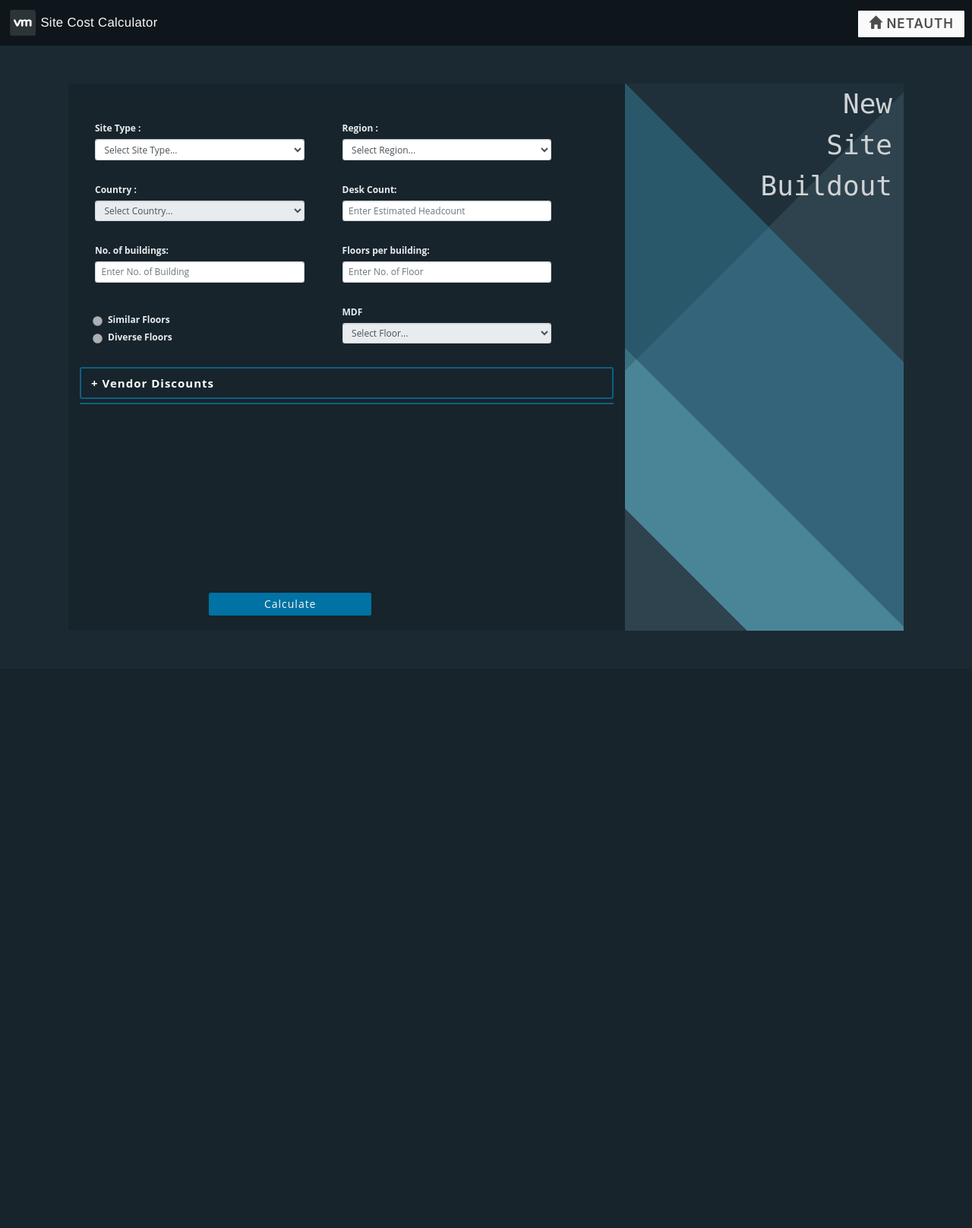
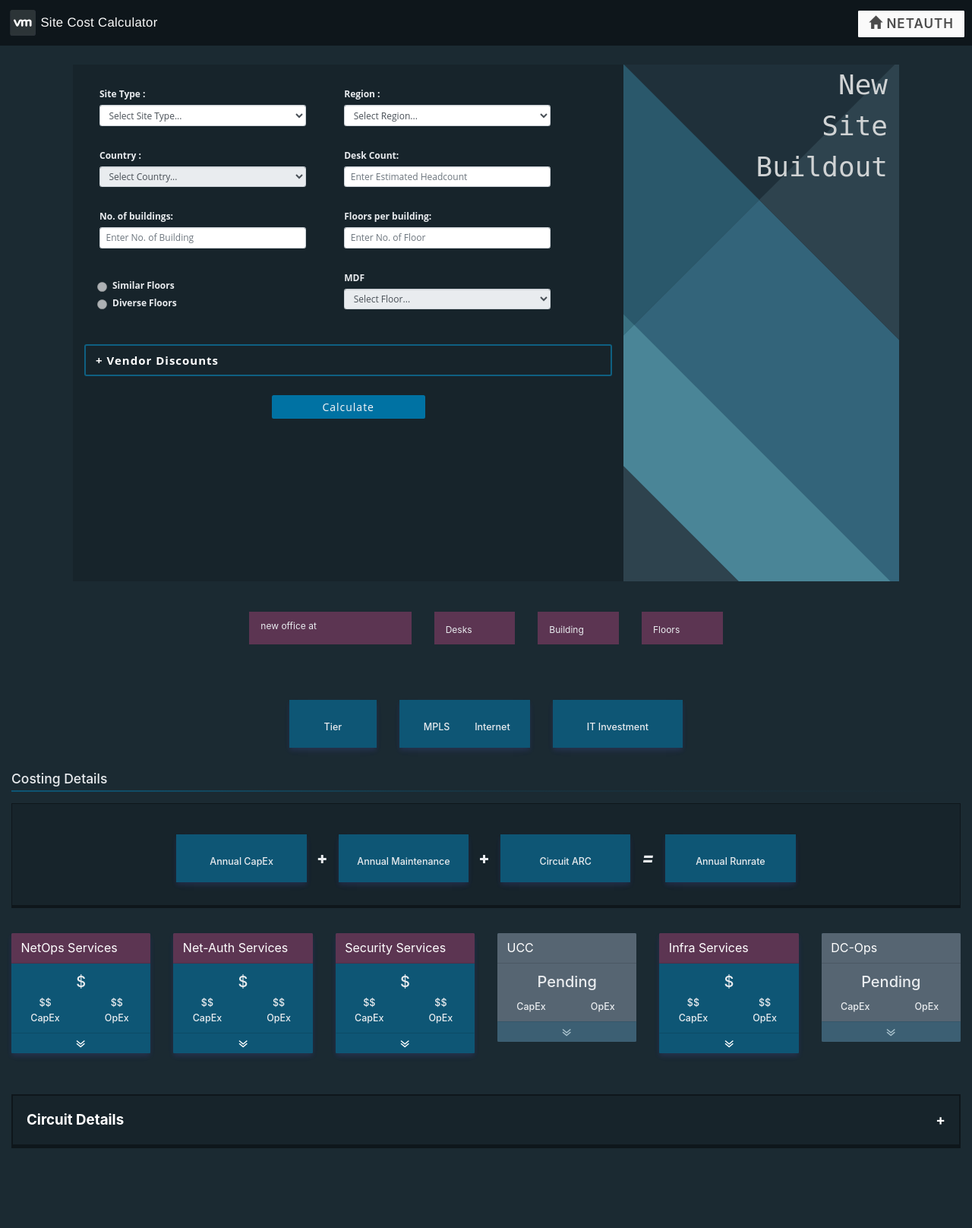
Before and after one commit to swetaS08/SC_Calculator, a Flask app: template templates/new.html in a window 1280 px wide. Shown: the whole page at 76% size. Before the commit the page ends 830 px from the top, so only its background shows below. Run offline with Flask 2, Linux system fonts and the light colour scheme; the template is opened without the code that fills it: most values are stand-ins (such as "Sample title", 1, 10 or a date in 2020); lists and menus that the app fills with data are empty; some libraries are stand-ins or nearby versions.

Commit message:
Rounak - Dark Theme

```diff
--- a/static/css/input.css
+++ b/static/css/input.css
@@ -8,18 +8,26 @@
 }
 .main-wrapper .content{
     background: #17242B;
-    margin: 50px auto;
+    margin: 25px auto;
     padding: 0;
     height: auto;
-    min-height: 90vh;
-    width: 1100px;
+    min-height: 85vh;
+    width: 85%;
+}
+
+@media (min-width: 1500px){
+   .main-wrapper .content{
+    margin: 40px auto;
+    width: 75%;
+}
 }
 
 .input-form{
   position: relative;
   width: 600px;
   height: 100%;
-  padding: 50px 30px;
+  padding: 30px 30px 0px;
+  overflow : auto;
 }
 
 .input-form .row .col-md-5{
@@ -40,12 +48,17 @@
 padding-left : 32px;
 }
 
+#floor_details{
+    margin-bottom:15px;
+}
+
 .calc_btn{
 
-    margin: 20px auto;
-    position:absolute !important;
+    margin: 20px auto 0px;
+
+    /*position:absolute !important;
     bottom:0;
-    left:170px
+    left:170px*/
 }
 
 .image{
@@ -75,12 +88,12 @@
   cursor: pointer;
   padding: 8px;
   width: 100%;
-  border: 2px solid #0F6082;
-  border-radius: 3px;
   text-align: left;
   font-size: 15px;
   font-weight:bold;
   letter-spacing:1px;
+  border: 2px solid #0F6082;
+  border-radius: 3px;
 }
 
 .active1, .collapsible1:hover {
@@ -108,7 +121,8 @@
   max-height: 0;
   overflow: hidden;
   transition: max-height 0.2s ease-out;
-  border: 1px solid #0F6082;
+  border: none;
+  border-radius:2px;
 }
 
 #discounts table{
--- a/static/css/style.css
+++ b/static/css/style.css
@@ -1,13 +1,10 @@
 body{
-    background:#F5F5F5;
-    font-size:12px;
-}
-#output_block{
-    color:#000 !important;
+background:#1B2A32;
+font-size:12px;
 }
 .header{
 padding: 10px;
-background-color: #0e161b;
+background-color: #0E161b;
 text-align: left;
 width: 100%;
 height: 60px;
@@ -36,6 +33,13 @@
     text-align:center;
 }
 
+#input_summary div[class^="col-"]{
+    margin:15px;
+    background : #5C3552;
+    padding-top:10px;
+    text-align:left;
+}
+
 .card{
 box-shadow: 0 5px 15px rgba(57,98,254,.02), 0 4px 6px rgba(117,108,254,.12);
 border:none;
@@ -47,8 +51,9 @@
 
 
 .site_specifics .card{
-    border-left: solid 4px #00567A;
+    /*border-left: solid 4px #00567A;*/
     border-radius:0;
+    background: #0E5675;
 }
 
 .site_specifics .card .card-body{
@@ -57,17 +62,36 @@
 }
 
 .site_details .card{
-    border: solid 2px #00567A;
+    /*border: solid 2px #00567A;
+     background : white;*/
     border-top:none;
     border-radius:0;
+    background : #17242B;
+    box-shadow: 0 3px 0 0 #0e161b;
+    border: 2px solid #0e161b;
 }
 .site_details .card .card-header{
     border-radius:0;
+    background:#0e161b;
+    color:#fff;
+    padding:12px;
+}
+
+.table-hover>thead>tr>th{
+    border-bottom:1px solid #485764;
+}
+.table-hover>tbody>tr>td{
+    border-top: 1px solid #485764;
+}
+.table-dark{
+    background-color: #0F171C
 }
 #site_cost_details_1 h4{
 background: #00567A;
 margin-bottom:10px;
 }
+
+
 #homeButton{
     float: right;
     margin-top:4px;
@@ -103,9 +127,7 @@
 letter-spacing: .02em;
 text-decoration: none;
 }
-tr{
-dispaly:inline-block;
-}
+
 
 .row_details{
 margin-top:20px;
@@ -149,10 +171,10 @@
 width:100%;
 margin-top: 0px;
 display:inline-block;
-height: 0.2rem;
+height: 0.25rem;
 border: 0;
 margin-bottom:15px;
-background: -webkit-linear-gradient(left,#00567A,#fff);
+background: -webkit-linear-gradient(left,rgba(14, 86, 117, 1),rgba(14, 86, 117, 0.2),rgba(14, 86, 117, 0));
 }
 #calculate_btn{
     margin : auto;
@@ -178,66 +200,74 @@
   0% { transform: rotate(0deg); }
   100% { transform: rotate(360deg); }
 }
-.features_box{
-margin-right:20px;
-margin-bottom: 10px;
-}
+
 .collapsible {
-    background-color: white;
-    color: black;
+    background-color: #17242B;
+    color: #fff;
     cursor: pointer;
-    padding: 18px;
     width: 100%;
     border: none;
     text-align: left;
     font-weight: 700;
     /* outline: none; */
     font-size: 18.72px;
+    padding: 18px;
 }
-.active, .collapsible:hover {
-  background-color: #00567A ;
+ .active,.collapsible:hover {
+  background-color: #0F171C ;
   color:white;
 }
 .collapsible:after {
   content: '\002B';
-  color: black;
   font-weight: bold;
   float: right;
   margin-left: 5px;
+}
+.collapsible:focus{
+    outline : none;
 }
 .active:after {
   content: "\2212";
   color:white;
 }
-#service_content{
-  padding: 0 18px;
-  background-color: white;
-}
+
 .content {
-  padding: 0 18px;
   max-height: 0;
   overflow: hidden;
   transition: max-height 0.2s ease-out;
-  background-color: white;
-  margin-bottom: 0.5px;
+  background-color: #17242B;
+
 }
+
+
+#service_content{
+  padding: 0 18px;
+  background : #17242B;
+  box-shadow: none;
+  border: none;
+}
+
 .row_expand{
-    border: 2px solid #00567A;
+    box-shadow: 0 3px 0 0 #0e161b;
+    border: 2px solid #0e161b;
 }
 .row_cost{
-    border: 2px solid #FAFAFA;
+    background : #17242B;
+    box-shadow: 0 3px 0 0 #0e161b;
+    border: 1px solid #0e161b;
+}
+.business-units .card{
+    background : #0E5675;
 }
 .header_text{
-background:#00567A;
+background:#5C3552;
 color: white;
 font-size: 16px;
 }
-.disable-card .header_text{
-background : #c8c8c8;
+.disable-card .header_text,.disable-card .card-body,.disable-card .detail_div{
+background : #566572;
 }
-.disable-card .card-body{
-background : #ededed;
-}
+
 h2.category_text{
 font-weight:bold;
 }
@@ -249,16 +279,21 @@
 float:right;
 display:inline-block;
 }
+.detail_div{
+    background-color : #0E5675;
+}
 .detail_div:hover{
-    background-color : #e6e6e6;
+    background-color : #29414E;
 }
-/*.detail_div:focus{
+.detail_div:focus{
+    background-color : #29414E;
     box-shadow : none;
-}*/
+}
+
+
 .fa{
-    font-weight: 600;
     transform: scale(2,1.7);
-    color: #00567A;
+    color: #fff;
 }
 .equal-sign{
     margin: auto 0;
--- a/templates/new.html
+++ b/templates/new.html
@@ -166,51 +166,52 @@
                 var content = this.nextElementSibling;
                 if (content.style.maxHeight){
                   content.style.maxHeight = null;
+                  content.style.border = "none";
                 } else {
                   content.style.maxHeight = content.scrollHeight + "px";
+                  content.style.border = "2px solid #0F6082";
                 }
               });
 
         </script>
 </div>
 </div>
-<div id="output_block" style="display:none;">
+<div id="output_block" style="display:block;">
     <div class="container-fluid">
-        <div class="row site_specifics justify-content-center">
+        <div class="row justify-content-center" id="input_summary">
              <!--<div class="col-md-1" style="text-align:center">-->
             <!--</div>-->
-            <div class="col-md-2" style="text-align:left">
+            <div class="col-md-2">
                 <p style="margin-bottom:0;">new <span id="office_type"></span> office at</p>
                 <h1 id="country_name"></h1>
             </div>
 
-            <div class="col-md-1" style="text-align:left">
+            <div class="col-md-1">
                 <h1 id="desk_input"></h1>
                 <p>Desks</p>
             </div>
 
-            <div class="col-md-1" style="text-align:left">
+            <div class="col-md-1">
                 <h1 id="bldng_input"></h1>
                 <p>Building</p>
             </div>
 
-            <div class="col-md-1" style="text-align:left">
+            <div class="col-md-1">
                 <h1 id="floor_input"></h1>
                 <p>Floors</p>
             </div>
         </div>
         <br>
         <div class="row site_specifics justify-content-center">
-
-            <div class="col-md-1">
-                <div class="card" style="width:150%">
+            <div class="col-md-2" style="max-width:12%">
+                <div class="card">
                     <div class="card-body">
                         <h2 class="card-title" id="site_tier"></h2>
                         <h5 class="card-text">Tier</h5>
                     </div>
                 </div>
             </div>
-            <div class="col-md-2" style="margin-left:54px;">
+            <div class="col-md-2">
                 <div class="card">
                     <div class="row">
                         <div class="col" style="padding-right:0">
@@ -240,7 +241,7 @@
 
         <h3>Costing Details</h3>
         <hr class="line">
-        <div class="row_cost" style="background:#E3F5FC;">
+        <div class="row_cost">
             <div class="row site_specifics justify-content-center" id="site_cost_details">
                 <!--<div class="col-md-2" style="">-->
                     <!--<div class="card">-->
@@ -289,7 +290,7 @@
 
         </div>
         <br><br>
-        <div class="row justify-content-center">
+        <div class="row justify-content-center business-units">
             <div class="col-md-2">
                 <div class="card">
                     <div class="card-header header_text">
@@ -459,7 +460,7 @@
                         <div class="col-2 offset-6" style="text-align:right;padding-right:0;margin-right:0">
                             <button class="btn btn-default action-btn customize-btn" id="customize_btn">Customize</button>
                             <span><button type="button" id="close_btn" class="btn btn-default close-btn" style="border: 1px solid grey;padding:6px 10px;">
-                                <i class="glyphicon glyphicon-remove" style="font-size:12px;color:orangered"></i>
+                                <i class="glyphicon glyphicon-remove" style="font-size:12px;color:#F54F47"></i>
                             </button></span>
                             <button class="btn btn-default action-btn save-btn" id="save_btn" style="display:none;">Save & Close</button>
                         </div>
@@ -476,15 +477,15 @@
                     {% endif %}
                 <div class="col-md-12" id="div_{{service}}" style="margin-bottom:20px; margin-top:20px">
                     <div class="card">
-                        <div class="card-header" style="background:#00567A;color:#fff">
+                        <div class="card-header">
                             <h5 class="service_name" style="display:inline;">{{service_val}} Details</h5>
                             <h5 id="sum_{{service}}" style="display:inline;float:right;font-size:16px;"></h5>
                         </div>
                         <div class="card-body">
-                            <table id="table_{{service}}" class="table table-hover" style="height:40%;width:100%;">
-                                <thead class="thead-light" align="centre">
+                            <table id="table_{{service}}" class="table table-hover table-dark table-borderless" style="height:40%;width:100%;">
+                                <thead align="centre">
                                     <tr>
-                                        <th align="centre" rowspan="3">Device Type</th>
+                                        <th align="centre" rowspan="3" style="padding-left:15px">Device Type</th>
                                         <th rowspan="3">Device Model</th>
                                         <th rowspan="3">Qty.</th>
                                         <th colspan="3" style="text-align:center;">CAPEX</th>
@@ -502,7 +503,7 @@
                                 <tbody>
                                 {%for device_type in device_type[service_val]%}
                                 <tr id="{{service}}_{{loop.index}}">
-                                    <td style="width: 250px;" class="select_device_type">{{device_type}}</td>
+                                    <td style="width: 250px; padding-left:15px" class="select_device_type">{{device_type}}</td>
                                     <td class="select_device_model" style="width: 300px;">
                                         <select id="type_{{service}}_{{loop.index}}" disabled class="form-control service-select">
                                             <option selected hidden>. . .</option>
@@ -670,7 +671,7 @@
     }
           $(`<div class="row" id = "floor_`+i+`">
                 <h4 style="margin: 8px 4px 0px 16px;">`+x+`Floor `+y+` :</h4>
-                <div class="col-md-2 features_box">
+                <div class="col-md-2">
                     <div class="form-group">
                         <label for="desk_floor">Desk Count:</label>
                         <input class="form-control" id="desk_floor" name="desk_floor" placeholder="Desks/floor"
@@ -679,7 +680,7 @@
                     </div>
                 </div>
 
-                <div class="col-md-2 features_box" style="flex: 0 0 18.6%;max-width: 18.6%;">
+                <div class="col-md-3" style="max-width:23%">
                     <div class="form-group">
                         <label for="meeting_rooms">Meeting/Zoom Rooms:</label>
                         <input class="form-control" id="meeting_rooms" name="meeting_rooms" placeholder="No. of rooms"
@@ -688,15 +689,15 @@
                     </div>
                 </div>
 
-                <div class="col-md-2 features_box">
-                    <div class="form-group">
+                <div class="col-md-3" style="max-width:23%">
+                    <div class="form-group" >
                     <label for="conf_rooms">Conference Rooms:</label>
                     <input class="form-control" id="conf_rooms" name="conf_rooms" placeholder="No. of rooms"
                            style="width:105%;" type="number">
 
                     </div>
                 </div>
-                <div class="col-md-2 features_box">
+                <div class="col-md-2">
                         <div class="form-group">
                             <label for="idf_num">IDF's:</label>
                             <input class="form-control" id="idf_num" name="idf_num" placeholder="No. of IDF's"
@@ -1043,8 +1044,11 @@
     var content = this.nextElementSibling;
     if (content.style.maxHeight){
       content.style.maxHeight = null;
+      content.style.padding = "0px";
     } else {
+      content.style.padding = "20px";
       content.style.maxHeight = content.scrollHeight + "px";
+
     }
   });
 }
@@ -1056,7 +1060,8 @@
 console.log(service_category);
 $(".detail_div").click(function() {
     var btn_clicked = this.id;
-    console.log(btn_clicked);
+    $('#service_content').css('border','1px solid #0e161b');
+    $('#service_content').css('box-shadow','0 3px 0 0 #0e161b');
     for (i=0 ; i< service_category.length; i++)
     {
     if(service_category[i] == 'Net-Auth Services'){
@@ -1086,6 +1091,8 @@
 
 $('.close-btn').click(function(){
     $('.site_details').slideUp(400);
+    $('#service_content').css('border','none');
+    $('#service_content').css('box-shadow','none');
 });
 
 $('.customize-btn').click(function(){
@@ -1098,6 +1105,8 @@
 
 $('.save-btn').click(function(){
     $('.site_details').slideUp(400);
+    $('#service_content').css('border','none');
+    $('#service_content').css('box-shadow','none');
     $('.service-select').prop("disabled", true);
     $('.qty-select').prop("disabled", true);
     $('.customize-btn').show();
```
Also changed, not shown: static/css/main.css (+5 -5 lines).
